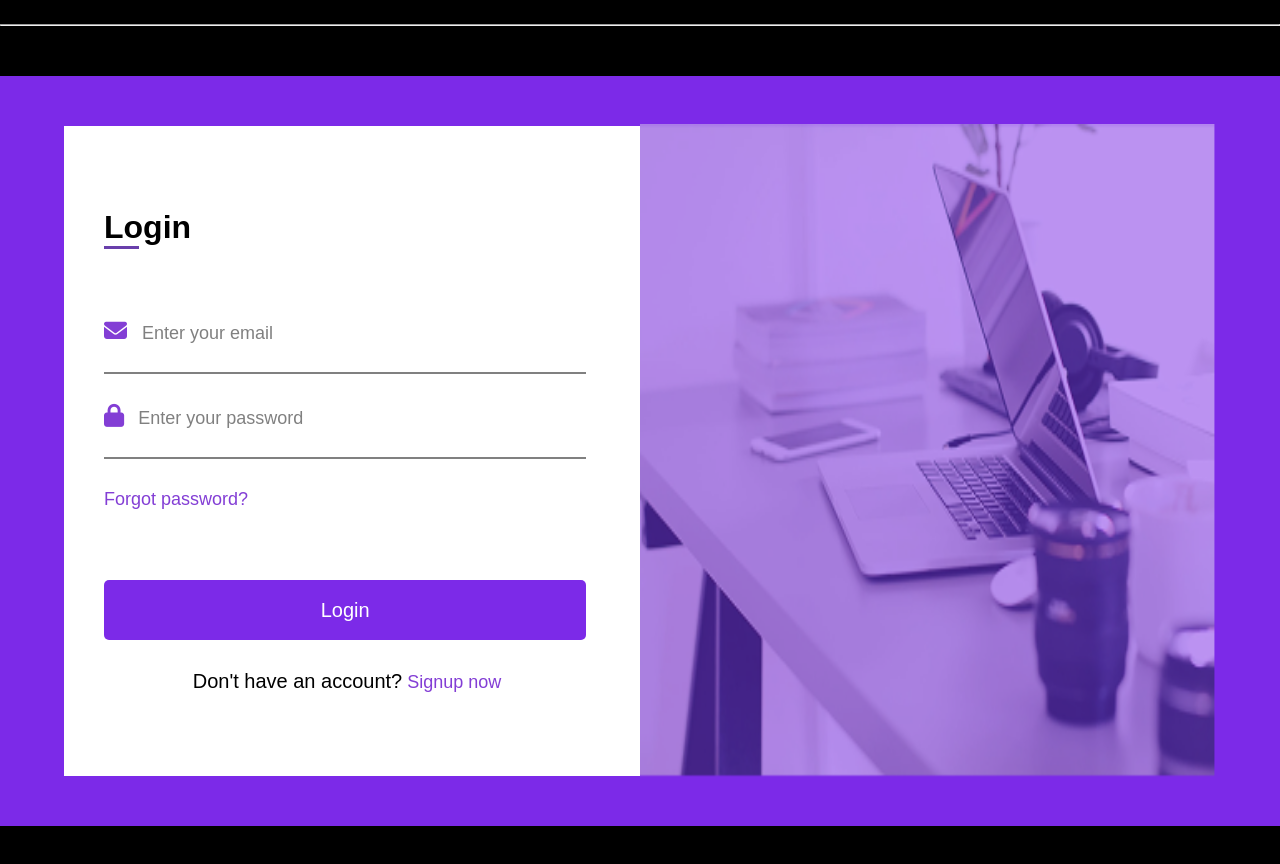
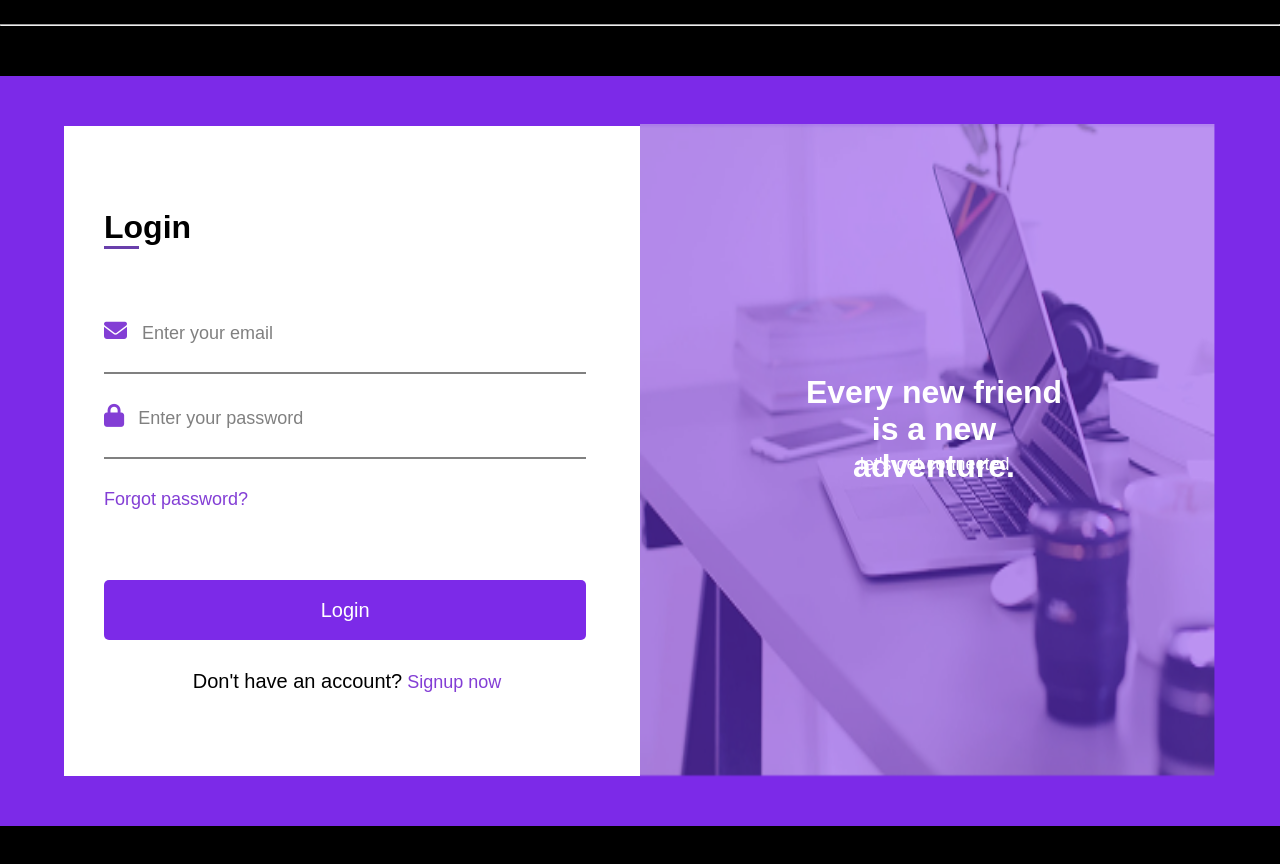
Before and after one commit to abdulbooriy/Tasks_with_animation, a plain HTML site: page index.html in a window 1280 px wide. Shown: the part 2080-2944 px from the top of the page. Drawn offline with Linux system fonts and the light colour scheme.

Commit message:
login form task full done

```diff
--- a/css/style.css
+++ b/css/style.css
@@ -292,6 +292,7 @@ a {
 .login__form__image {
   width: 45%;
   height: 654px;
+  position: relative;
 }
 
 .login__form__image img {
@@ -300,4 +301,26 @@ a {
   opacity: 0.5;
 }
 
+.login__form__image h1 {
+  width: 50%;
+  position: absolute;
+  top: 250px;
+  text-align: center;
+  left: 150px;
+  color: white;
+  opacity: 5;
+  z-index: 1;
+  font-family: sans-serif;
+}
+
+.login__form__image p {
+  position: absolute;
+  top: 330px;
+  z-index: 1;
+  color: white;
+  font-family: sans-serif;
+  font-size: 18px;
+  left: 220px;
+}
+
 /* Login form task end*/
--- a/index.html
+++ b/index.html
@@ -90,6 +90,8 @@
           </form>
         </div>
         <div class="login__form__image">
+          <h1>Every new friend is a new adventure.</h1>
+          <p>let's get connected </p>
           <img src="./assets/image 1.png" alt="login image" />
         </div>
       </div>
```
